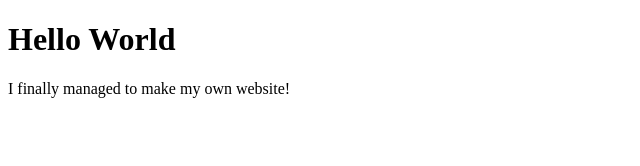
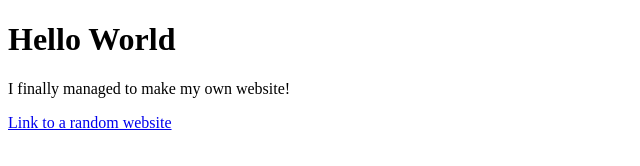
Before and after one commit to Kix4Christ/Kix4Christ.github.io, a plain HTML site: page index.html in a window 1280 px wide. Shown: the whole page, without its empty margins (0-640 px from the left). Drawn offline with Linux system fonts and the light colour scheme.

Commit message:
Update index.html

```diff
--- a/index.html
+++ b/index.html
@@ -3,5 +3,6 @@
 <body>
 <h1>Hello World</h1>
 <p>I finally managed to make my own website!</p>
+  <a href = "https://www.catsinsinks.com">Link to a random website</a>
 </body>
 </html>
```
